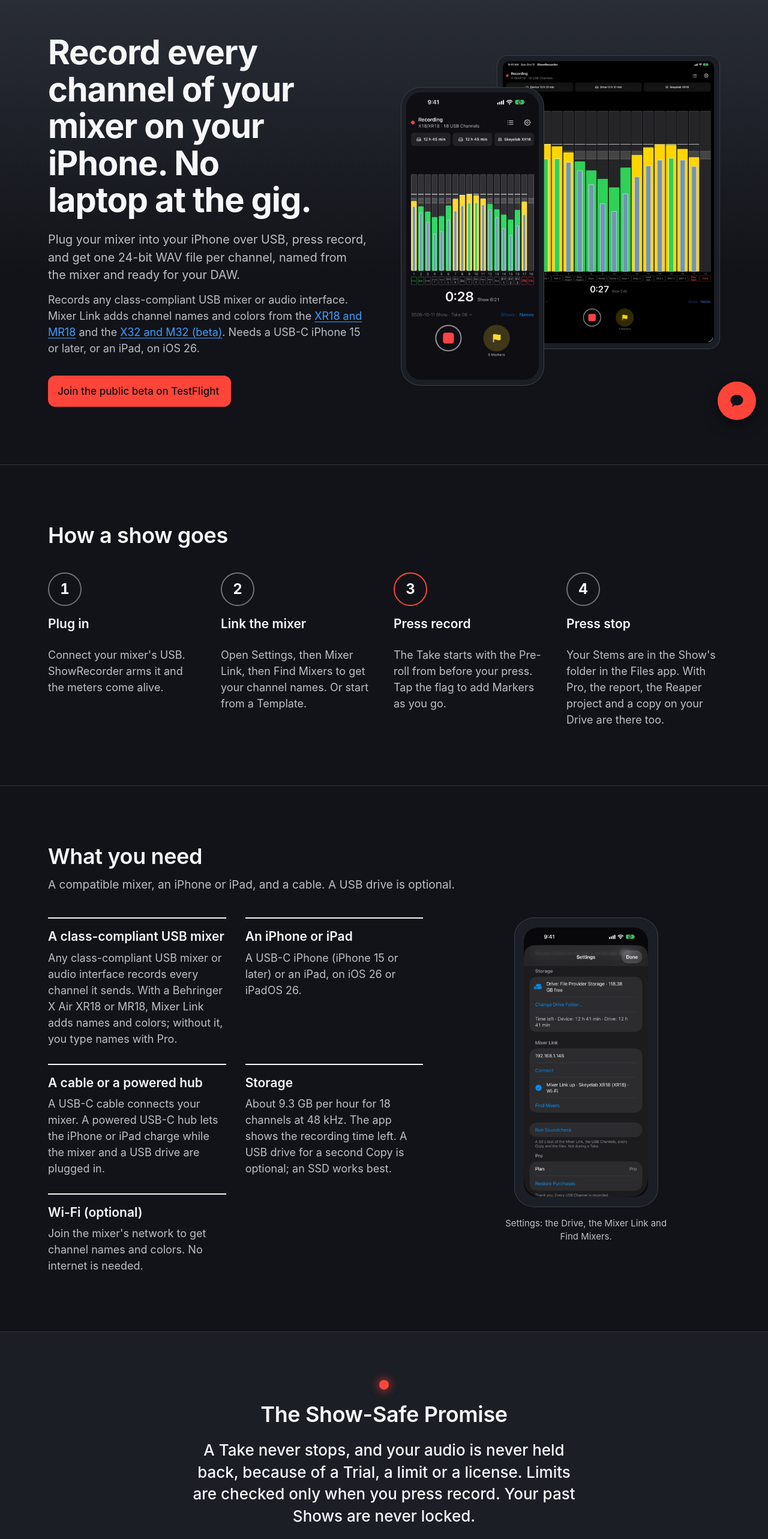
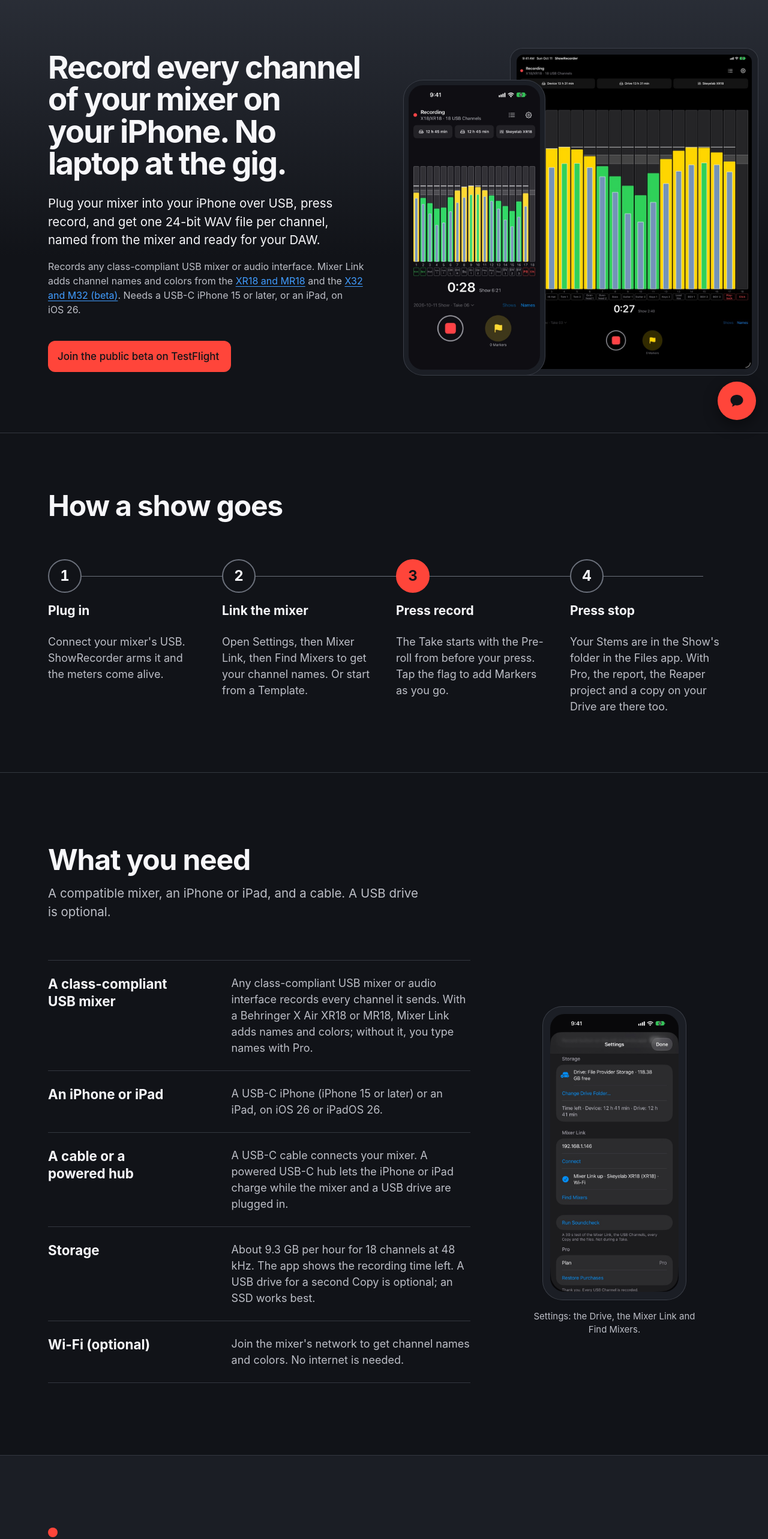
Before and after one commit to ericdahl-dev/ShowRecorder, a Next.js app in the folder website/: page / in a window 1280 px wide. Shown: the part 80-2645 px from the top of the page at 60% size. Built offline with nearby package versions, Linux system fonts and the light colour scheme.

Commit message:
Home page: Hallmark full redesign, scoped to the home page (local preview)
Assisted-by: Claude Code:claude-opus-5-5

```diff
--- a/website/app/globals.css
+++ b/website/app/globals.css
@@ -1,4 +1,4 @@
-/* Hallmark · checked: 2026-10-27 · genre: atmospheric (inferred) · surface: absolute
+/* Hallmark · checked: 2026-10-27 · genre: atmospheric (inferred) · job: try · surface: absolute
  * floor: 0 FAIL · fixed: 34, 48, 49a, 54, 3, 26b, 24b, F2, F24, F25 · finish: 3 fixed (card gap, compare columns, docs current item) · structural: printed (58, 59, 77, 78, 79, 85)
  * built: the project · redesign: polish · v2.0.0 */
 /* Hallmark · waive 7b · surface: absolute · Sunlight mirrors the app: a white screen with black text for a bright stage or outdoors */
--- /dev/null
+++ b/website/app/home.css
@@ -0,0 +1,384 @@
+/* Hallmark · shape: workbench · genre: atmospheric · job: try · theme: brand (#350) · redesign: full · surface: absolute
+ * paper: #111318 (kept) · accent: #ff453a (kept) · display: system (kept) · body: system (kept) · hero: stage · nav: kept · footer: kept · signature: the live Record screen, 18 meters mid-Take
+ * axes: dark/grotesk-heavy/chromatic-red · posture: restrained · contrast: pass · fold: pass · v2.0.0 */
+/* Hallmark · pre-emit critique: P4 H5 E4 S5 R4 V4 · weakest: P, the copy and section order are pinned; the argument is carried by scale, the record red and the captures */
+/* Hallmark · dismissed 40 · the record step's 3 is 24px bold, large text, at 3.41:1 over the 3:1 large-text line, the same pair as the TestFlight button */
+/* Hallmark · answered F19 · the shared header and footer carry 500 and 600 on every page; the home page's own type is 400 and 700 */
+
+/* The home page only (#350 brand, Hallmark redesign). Every rule is under .home, so the header, footer
+   and every other page keep the shared styles in globals.css. Colors come from the shared tokens. */
+
+.home {
+  /* The wrapper only scopes these rules; its sections stay the page's own boxes. */
+  display: contents;
+  --space-xs: 8px;
+  --space-sm: 12px;
+  --space-md: 16px;
+  --space-lg: 24px;
+  --space-xl: 40px;
+  --space-2xl: 64px;
+  --space-3xl: 96px;
+  --text-display-s: clamp(2.25rem, 2.6vw + 1.2rem, 3.75rem);
+  --text-section: clamp(2rem, 2.5vw + 1rem, 3.25rem);
+  --text-title: clamp(1.25rem, 0.5vw + 1rem, 1.5rem);
+  --text-lead: clamp(1.125rem, 0.35vw + 1rem, 1.3125rem);
+  --text-price: clamp(1.75rem, 1.2vw + 1.2rem, 2.5rem);
+  --text-statement: clamp(1.5rem, 1.4vw + 1rem, 2.25rem);
+}
+
+.home h2 {
+  font-size: var(--text-section);
+  font-weight: 700;
+  line-height: 1.05;
+  letter-spacing: -0.025em;
+  max-width: 22ch;
+}
+
+.home h3 {
+  font-weight: 700;
+}
+
+.home .section {
+  padding-block: var(--space-2xl);
+}
+
+.home .section-head {
+  max-width: none;
+}
+
+.home .section-head p {
+  max-width: 52ch;
+  margin-top: var(--space-md);
+  font-size: var(--text-lead);
+}
+
+@media (min-width: 1024px) {
+  .home .section {
+    padding-block: var(--space-3xl);
+  }
+
+  .home .sec-need,
+  .home .sec-pricing {
+    padding-block: 120px;
+  }
+}
+
+/* Hero: Stage. The head block on the left, the live Record screen large on the right. */
+
+.home .hero {
+  display: grid;
+  align-items: center;
+}
+
+@media (min-width: 1024px) {
+  .home .hero {
+    min-height: calc(100svh - var(--header-h));
+    padding-block: var(--space-xl);
+  }
+
+  .home .hero-grid {
+    grid-template-columns: minmax(0, 6fr) minmax(0, 6fr);
+    gap: var(--space-2xl);
+  }
+}
+
+.home .hero h1 {
+  font-size: var(--text-display-s);
+  line-height: 1.02;
+  letter-spacing: -0.035em;
+  max-width: 15ch;
+  min-width: 0;
+}
+
+.home .hero .lede {
+  margin-top: var(--space-lg);
+  font-size: var(--text-lead);
+  color: var(--ink);
+}
+
+.home .hero .compat {
+  margin-top: var(--space-md);
+  font-size: 1rem;
+}
+
+.home .hero .hero-actions {
+  margin-top: var(--space-xl);
+}
+
+@media (min-width: 1024px) {
+  /* The Signature: the live Record screen as big as the first screen allows, past the column's right edge. */
+  .home .devices {
+    max-width: none;
+  }
+
+  .home .devices .device--phone {
+    grid-column: 1 / 9;
+    margin-top: 0;
+  }
+}
+
+@media (min-width: 1280px) {
+  .home .devices {
+    width: calc(100% + var(--space-2xl));
+  }
+}
+
+@media (min-width: 1440px) {
+  .home .devices {
+    width: calc(100% + var(--space-3xl));
+  }
+}
+
+/* How a show goes: one signal path, four stops on a rail. Press record is the red one. */
+
+@media (min-width: 1024px) {
+  .home .steps {
+    position: relative;
+    margin-top: var(--space-2xl);
+    gap: var(--space-xl);
+  }
+
+  .home .steps::before {
+    content: "";
+    position: absolute;
+    top: 28px;
+    left: 28px;
+    right: 28px;
+    border-top: 1px solid var(--edge);
+  }
+
+  .home .steps li {
+    position: relative;
+  }
+}
+
+.home .steps li::before {
+  background: var(--bg);
+}
+
+.home .steps li:nth-child(3)::before {
+  background: var(--accent);
+  border-color: var(--accent);
+  color: var(--button-ink);
+}
+
+/* What you need: a spec sheet in rows beside the Settings screen. */
+
+@media (min-width: 1024px) {
+  .home .need-grid {
+    margin-top: var(--space-2xl);
+    grid-template-columns: minmax(0, 8fr) minmax(0, 4fr);
+    gap: var(--space-2xl);
+    align-items: center;
+  }
+}
+
+.home .need-list {
+  grid-template-columns: minmax(0, 1fr);
+  gap: 0;
+  border-top: 1px solid var(--hairline);
+}
+
+.home .need-list li {
+  display: grid;
+  gap: var(--space-xs) var(--space-xl);
+  padding-block: var(--space-lg);
+  border-top: 0;
+  border-bottom: 1px solid var(--hairline);
+}
+
+@media (min-width: 768px) {
+  .home .need-list li {
+    grid-template-columns: minmax(0, 2fr) minmax(0, 3fr);
+  }
+
+  .home .need-list p {
+    margin-top: 0;
+  }
+}
+
+.home .need-list h3 {
+  font-size: var(--text-title);
+}
+
+/* The Show-Safe Promise: one statement, set big, with the record dot as its signal. */
+
+.home .promise {
+  text-align: start;
+  padding-block: var(--space-2xl);
+}
+
+@media (min-width: 1024px) {
+  .home .promise {
+    padding-block: 120px;
+  }
+}
+
+.home .promise .inner {
+  max-width: none;
+  margin-inline: 0;
+}
+
+.home .promise .rec-dot {
+  margin: 0 0 var(--space-lg);
+  box-shadow: none;
+}
+
+.home .promise .vow {
+  margin-top: var(--space-xl);
+  max-width: 48ch;
+  font-size: var(--text-statement);
+  line-height: 1.2;
+  font-weight: 700;
+  letter-spacing: -0.015em;
+}
+
+.home .promise .after {
+  margin-top: var(--space-lg);
+  max-width: 60ch;
+}
+
+/* Features: the modules as a rack between hairlines, then the screens large. */
+
+.home .sec-features .card {
+  background: none;
+  border: 0;
+  border-top: 1px solid var(--edge);
+  border-radius: 0;
+  padding: var(--space-md) 0 0;
+}
+
+.home .sec-features .cards {
+  margin-top: var(--space-2xl);
+  gap: var(--space-xl) var(--space-lg);
+}
+
+@media (min-width: 1024px) {
+  .home .figures {
+    margin-top: var(--space-3xl);
+    grid-template-columns: minmax(0, 1fr) minmax(0, 1fr) minmax(0, 1.3fr);
+    gap: var(--space-2xl);
+    align-items: end;
+  }
+
+  .home .figures .shot .device--phone {
+    max-width: 260px;
+  }
+
+  .home .figures .shot:last-child .device--phone {
+    max-width: 320px;
+  }
+}
+
+/* Pricing: three columns of one sheet. Pro carries the red rule. */
+
+.home .plans {
+  gap: 0;
+}
+
+.home .plan {
+  background: none;
+  border: 0;
+  border-top: 4px solid var(--hairline);
+  border-radius: 0;
+  padding: var(--space-lg) 0 var(--space-xl);
+}
+
+.home .plan--pro {
+  border-top-color: var(--accent);
+}
+
+.home .plan .price {
+  margin-top: var(--space-sm);
+  font-size: var(--text-price);
+  letter-spacing: -0.025em;
+  line-height: 1.05;
+}
+
+.home .plan ul li::before {
+  top: 0.7em;
+  width: 8px;
+  height: 2px;
+  border-radius: 0;
+  background: var(--edge);
+  box-shadow: none;
+}
+
+@media (min-width: 768px) {
+  .home .plans {
+    column-gap: var(--space-xl);
+  }
+}
+
+@media (min-width: 1280px) {
+  .home .plans {
+    column-gap: var(--space-2xl);
+  }
+}
+
+.home .once {
+  margin-top: var(--space-xl);
+  font-weight: 700;
+}
+
+/* Join the beta: the TestFlight button and its notes on the left, the launch email on the right. */
+
+@media (min-width: 1024px) {
+  .home #email .hero-actions {
+    display: grid;
+    grid-template-columns: minmax(0, 5fr) minmax(0, 6fr);
+    column-gap: var(--space-2xl);
+    row-gap: var(--space-sm);
+    align-items: start;
+    margin-top: var(--space-2xl);
+  }
+
+  .home #email .hero-actions > * {
+    grid-column: 1;
+  }
+
+  .home #email .hero-actions > .signup {
+    grid-column: 2;
+    grid-row: 1 / span 4;
+    margin-top: 0;
+    padding-left: var(--space-2xl);
+    border-left: 1px solid var(--hairline);
+  }
+}
+
+/* FAQ: the heading held on the left while the questions run on the right. */
+
+@media (min-width: 1024px) {
+  .home .sec-faq .wrap {
+    display: grid;
+    grid-template-columns: minmax(0, 4fr) minmax(0, 8fr);
+    column-gap: var(--space-2xl);
+    align-items: start;
+  }
+
+  .home .sec-faq .section-head {
+    grid-row: 1 / span 2;
+    position: sticky;
+    top: calc(var(--header-h) + var(--space-xl));
+  }
+
+  .home .sec-faq .faq {
+    margin-top: 0;
+    max-width: none;
+  }
+}
+
+.home .faq summary h3 {
+  font-size: var(--text-title);
+  font-weight: 400;
+}
+
+/* Closing call */
+
+.home .closing {
+  background: var(--bg-band);
+}
+
+.home .closing h2 {
+  max-width: none;
+}
--- a/website/app/page.tsx
+++ b/website/app/page.tsx
@@ -6,6 +6,7 @@ import { SignupForm } from "@/components/SignupForm";
 import { PAGES, pageMetadata } from "@/lib/metadata";
 import { SHOTS } from "@/lib/screenshots";
 import { ctaNote } from "@/lib/site";
+import "./home.css";
 import { faqPageJsonLd, jsonLdScript, softwareApplicationJsonLd } from "@/lib/structuredData";
 
 export const metadata = pageMetadata(PAGES.home);
@@ -14,7 +15,7 @@ export const metadata = pageMetadata(PAGES.home);
 // "mixer" in prose, "Coming soon to the App Store", Mac named once (in the FAQ).
 
 // Only the iPhone images have a 1x/2x srcset; their frames are at most 240 px wide.
-const FIGURE_SIZES = "240px";
+const FIGURE_SIZES = "(min-width: 1024px) 320px, 240px";
 
 const features: { title: string; body: ReactNode }[] = [
   {
@@ -253,7 +254,7 @@ function Section({
 
 export default function Home() {
   return (
-    <>
+    <div className="home">
       <script type="application/ld+json" dangerouslySetInnerHTML={{ __html: jsonLdScript(softwareApplicationJsonLd()) }} />
       <script type="application/ld+json" dangerouslySetInnerHTML={{ __html: jsonLdScript(faqPageJsonLd(faqs)) }} />
       <section id="top" aria-labelledby="hero-title" className="hero">
@@ -274,13 +275,13 @@ export default function Home() {
             </div>
           </div>
           <div className="devices">
-            <Screenshot shot={SHOTS.heroIpad} sizes="(min-width: 1024px) 380px, 70vw" priority />
-            <Screenshot shot={SHOTS.heroPhone} sizes="(min-width: 1024px) 240px, 45vw" priority />
+            <Screenshot shot={SHOTS.heroIpad} sizes="(min-width: 1024px) 440px, 70vw" priority />
+            <Screenshot shot={SHOTS.heroPhone} sizes="(min-width: 1024px) 270px, 45vw" priority />
           </div>
         </div>
       </section>
 
-      <Section id="how" title="How a show goes">
+      <Section id="how" title="How a show goes" className="sec-how">
         <ol className="steps">
           {steps.map((s) => (
             <li key={s.title}>
@@ -295,6 +296,7 @@ export default function Home() {
         id="need"
         title="What you need"
         intro="A compatible mixer, an iPhone or iPad, and a cable. A USB drive is optional."
+        className="sec-need"
       >
         <div className="need-grid">
           <ul className="need-list">
@@ -333,6 +335,7 @@ export default function Home() {
         id="features"
         title="Multitrack recording, one file per channel"
         intro="ShowRecorder turns the USB audio from your mixer into one file per channel, written as you play, with nothing to set up on a laptop."
+        className="sec-features"
       >
         <ul className="cards cards--4">
           {features.map((f, i) => (
@@ -365,6 +368,7 @@ export default function Home() {
         id="pricing"
         title="Pricing"
         intro="ShowRecorder is free to download. Try everything for 14 days, then keep Free or buy Pro once."
+        className="sec-pricing"
       >
         <div className="pricing-grid">
           <div>
@@ -407,7 +411,7 @@ export default function Home() {
         </div>
       </Section>
 
-      <Section id="faq" title="Frequently asked questions">
+      <Section id="faq" title="Frequently asked questions" className="sec-faq">
         <div className="faq">
           {faqs.map((f) => (
             <details key={f.q}>
@@ -425,6 +429,6 @@ export default function Home() {
       </Section>
 
       <GetBand />
-    </>
+    </div>
   );
 }
```
